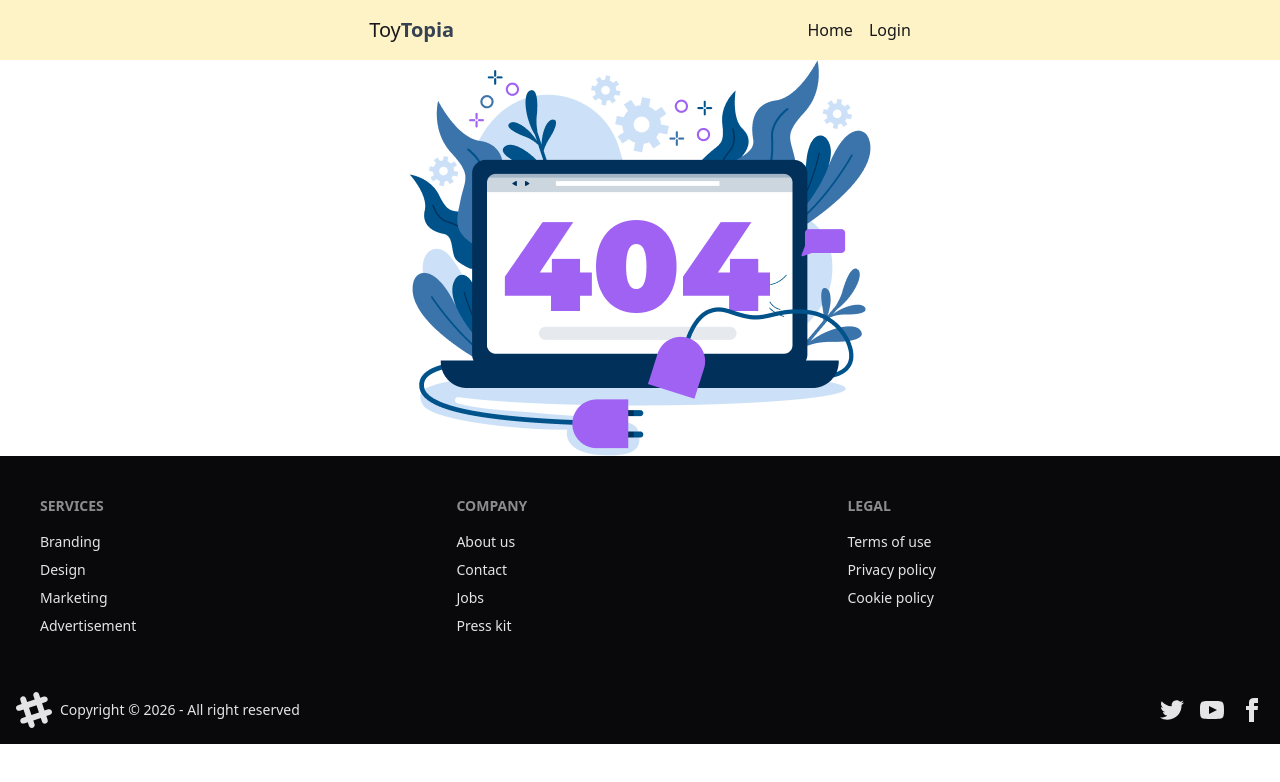
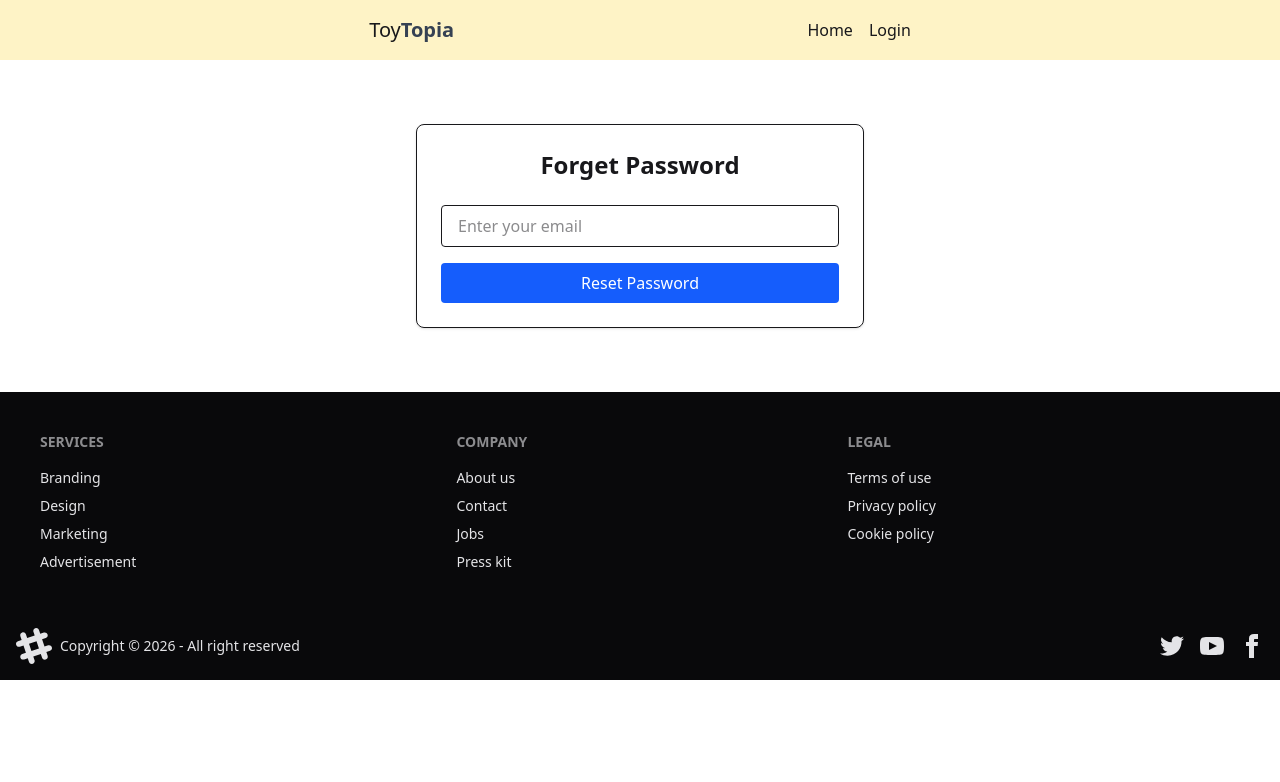
Before and after one commit to jashimuddin211/my-toy-store, a React (Vite) app: page /forget in a window 1280 px wide. Shown: the top 782 px of the page. Built offline with nearby package versions, Linux system fonts and the light colour scheme; no server answers.

Commit message:
final commit

```diff
--- a/package.json
+++ b/package.json
@@ -16,6 +16,7 @@
     "lucide-react": "^0.562.0",
     "react": "^19.2.0",
     "react-dom": "^19.2.0",
+    "react-icons": "^5.5.0",
     "react-router": "^7.12.0",
     "react-router-dom": "^7.13.0",
     "react-toastify": "^11.0.5",
--- /dev/null
+++ b/src/Hooks/useTitle.jsx
@@ -0,0 +1,9 @@
+import { useEffect } from "react";
+
+const useTitle = (title) => {
+  useEffect(() => {
+    document.title = `${title} | ToyTopia`;
+  }, [title]);
+};
+
+export default useTitle;
--- a/src/component/Home/Home.jsx
+++ b/src/component/Home/Home.jsx
@@ -3,11 +3,13 @@ import Slider from '../slider/Slider';
 import Review from '../Review/Review';
 import Offer from '../Offer/Offer';
 import AllCard from '../allcard/AllCard';
+import useTitle from '../../Hooks/useTitle';
 
 
 
 
 const Home = () => {
+    useTitle('Home')
     return (
         <div>
        <Slider></Slider>
--- a/src/component/allcard/CardDetails.jsx
+++ b/src/component/allcard/CardDetails.jsx
@@ -1,12 +1,15 @@
 import React from 'react';
 import { useLoaderData } from 'react-router';
-import { ToastContainer } from 'react-toastify';
+import { toast, ToastContainer } from 'react-toastify';
+import useTitle from '../../Hooks/useTitle';
 
 const CardDetails = () => {
+  useTitle('ToyInfo')
     const toy = useLoaderData()
 
-    const handleSubmit =()=>{
-        <ToastContainer />
+    const handleSubmit =(e)=>{
+         e.preventDefault();
+  toast.success("Form submitted successfully!");
     }
 
 
@@ -57,6 +60,7 @@ const CardDetails = () => {
         </div>
 
       </div>
+       <ToastContainer />
     </div>
     );
 };
--- /dev/null
+++ b/src/component/register/ForgetPassword.jsx
@@ -0,0 +1,68 @@
+// component/forgetPassword/ForgetPassword.jsx
+import { useContext, useState } from "react";
+import { useLocation } from "react-router-dom";
+import { AuthContext } from "../../context/AuthContext";
+import { toast, ToastContainer } from "react-toastify";
+import "react-toastify";
+import useTitle from "../../Hooks/useTitle";
+
+const ForgetPassword = () => {
+  useTitle("Forget Password");
+
+  const { resetPassword } = useContext(AuthContext);
+  const location = useLocation();
+
+  // get email from login page
+  const passedEmail = location.state?.email || "";
+  const [email, setEmail] = useState(passedEmail);
+
+  const handleReset = (e) => {
+    e.preventDefault();
+
+    if (!email) {
+      toast.error("⚠️ Please enter your email!");
+      return;
+    }
+
+    resetPassword(email)
+      .then(() => {
+        toast.success("📧 Password reset email sent!");
+        setTimeout(() => {
+          window.location.href = "https://mail.google.com";
+        }, 1500);
+      })
+      .catch((error) => {
+        toast.error(error.message);
+      });
+  };
+
+  return (
+    <div className="max-w-md mx-auto mt-16 p-6 border rounded-lg shadow mb-16">
+      <h2 className="text-2xl font-semibold text-center mb-6">
+        Forget Password
+      </h2>
+
+      <form onSubmit={handleReset} className="space-y-4">
+        <input
+          type="email"
+          placeholder="Enter your email"
+          value={email}
+          onChange={(e) => setEmail(e.target.value)}
+          className="w-full px-4 py-2 border rounded"
+          required
+        />
+
+        <button
+          type="submit"
+          className="w-full py-2 bg-blue-600 text-white rounded hover:bg-blue-700"
+        >
+          Reset Password
+        </button>
+      </form>
+
+      <ToastContainer />
+    </div>
+  );
+};
+
+export default ForgetPassword;
--- a/src/component/register/Login.jsx
+++ b/src/component/register/Login.jsx
@@ -1,9 +1,13 @@
-import React, { useContext } from 'react';
+import React, { useContext, useState } from 'react';
 import { AuthContext } from '../../context/AuthContext';
 import { Link } from 'react-router';
+import useTitle from '../../Hooks/useTitle';
 
 
 const Login = () => {
+const [email, setEmail] = useState("");
+useTitle('Login')
+
   const { singInUser, signInWithGoogle, loading } = useContext(AuthContext);
 
   // 🔹 Email & Password Login
@@ -54,6 +58,12 @@ const Login = () => {
           {loading ? 'Logging in...' : 'Login'}
         </button>
       </form>
+      <br />
+       <p>
+          <Link to="/forget" state={{ email }}>
+            Forget Password?
+          </Link>
+        </p>
 
       <div className="text-center mt-4">
         <button
--- a/src/component/register/Register.jsx
+++ b/src/component/register/Register.jsx
@@ -1,10 +1,16 @@
 import React, { useContext, useState } from 'react';
 import { Link } from 'react-router-dom';
 import { AuthContext } from '../../context/AuthContext';
+import { FaEye, FaEyeSlash } from "react-icons/fa";
+import { toast, ToastContainer } from 'react-toastify';
+import useTitle from '../../Hooks/useTitle';
 
 const Register = () => {
   const { signInWithGoogle, createUser } = useContext(AuthContext);
   const [error, setError] = useState('');
+  const [showPassword, setShowPassword] = useState(false);
+
+  useTitle('Register')
 
   // 🔹 Google Sign In
   const handleGoogleSignIn = () => {
@@ -29,15 +35,15 @@ const Register = () => {
 
     // 🔐 Password validation
     if (password.length < 6) {
-      setError("Password must be at least 6 characters long");
+      toast.error("Password must be at least 6 characters long");
       return;
     }
     if (!/[A-Z]/.test(password)) {
-      setError("Password must contain at least one uppercase letter");
+      toast.error("Password must contain at least one uppercase letter");
       return;
     }
     if (!/[a-z]/.test(password)) {
-      setError("Password must contain at least one lowercase letter");
+      toast.error("Password must contain at least one lowercase letter");
       return;
     }
 
@@ -98,15 +104,24 @@ const Register = () => {
                   required
                 />
 
-                {/* Password */}
+                {/* Password with Eye Toggle */}
                 <label className="label">Password</label>
-                <input
-                  type="password"
-                  name="password"
-                  className="input"
-                  placeholder="Password"
-                  required
-                />
+                <div className="relative">
+                  <input
+                    type={showPassword ? "text" : "password"}
+                    name="password"
+                    className="input w-full"
+                    placeholder="Password"
+                    required
+                  />
+                  <span
+                    onClick={() => setShowPassword(!showPassword)}
+                    className="absolute right-3 top-1/2 -translate-y-1/2 cursor-pointer text-gray-600"
+                    title={showPassword ? "Hide password" : "Show password"}
+                  >
+                    {showPassword ? <FaEyeSlash /> : <FaEye />}
+                  </span>
+                </div>
 
                 {error && (
                   <p className="text-red-600 text-sm mt-2">
@@ -139,6 +154,7 @@ const Register = () => {
             </form>
           </div>
         </div>
+<ToastContainer></ToastContainer>
       </div>
     </div>
   );
--- a/src/main.jsx
+++ b/src/main.jsx
@@ -12,6 +12,7 @@ import CardDetails from './component/allcard/CardDetails.jsx';
 import Login from './component/register/Login.jsx';
 import ErrorPage from './component/ErrorPage/ErrorPage.jsx';
 import Profile from './component/Profile/Profile.jsx';
+import ForgetPassword from './component/register/ForgetPassword.jsx';
 
 
 const router = createBrowserRouter([
@@ -37,6 +38,9 @@ path:'/profile',
 element:
     <Profile></Profile>
 
+    },{
+path:'forget',
+Component:ForgetPassword,
     },
     {
       path: '/cardDetails/:id',
```
Also changed, not shown: 2 other files (tests, documents, lock files or other folders).
